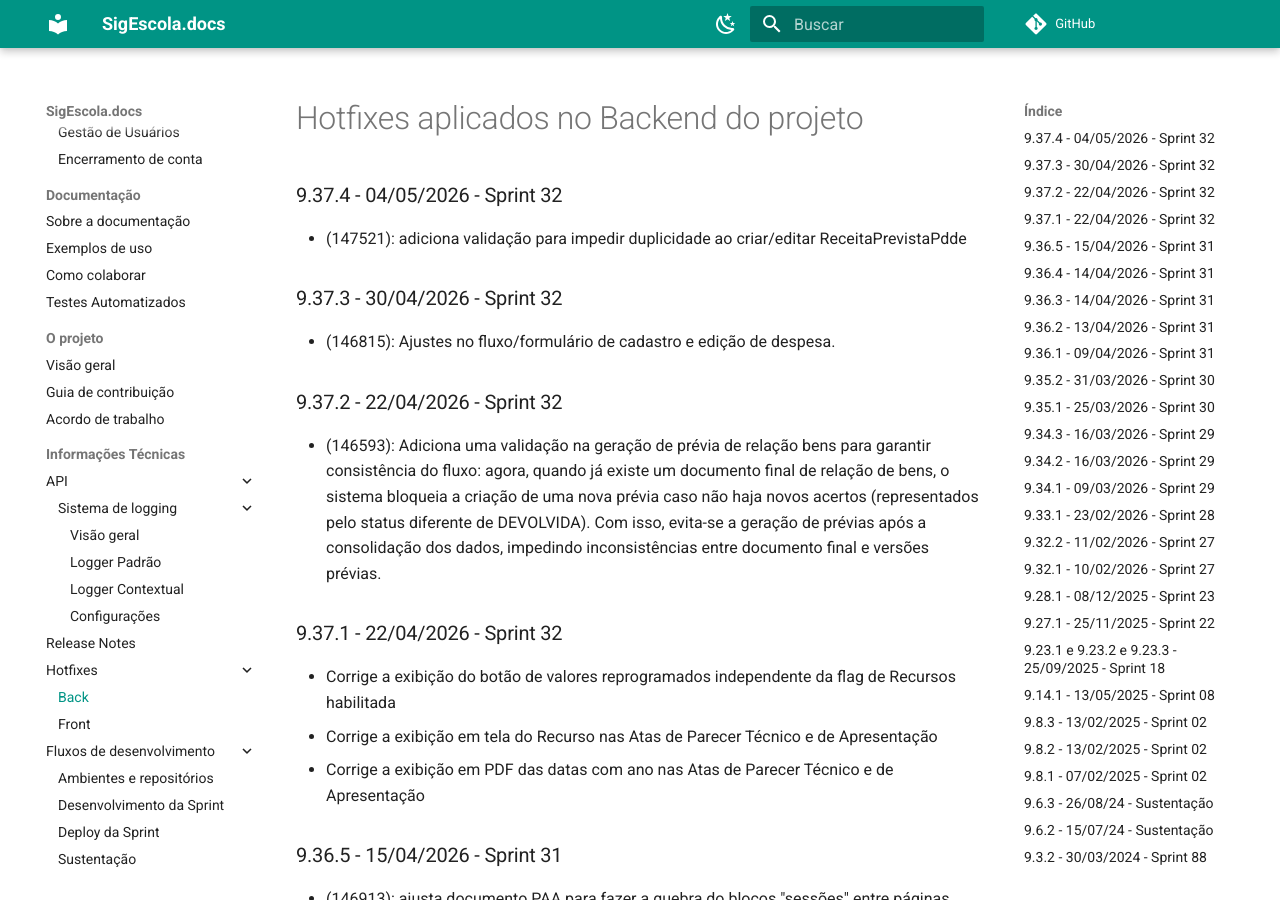
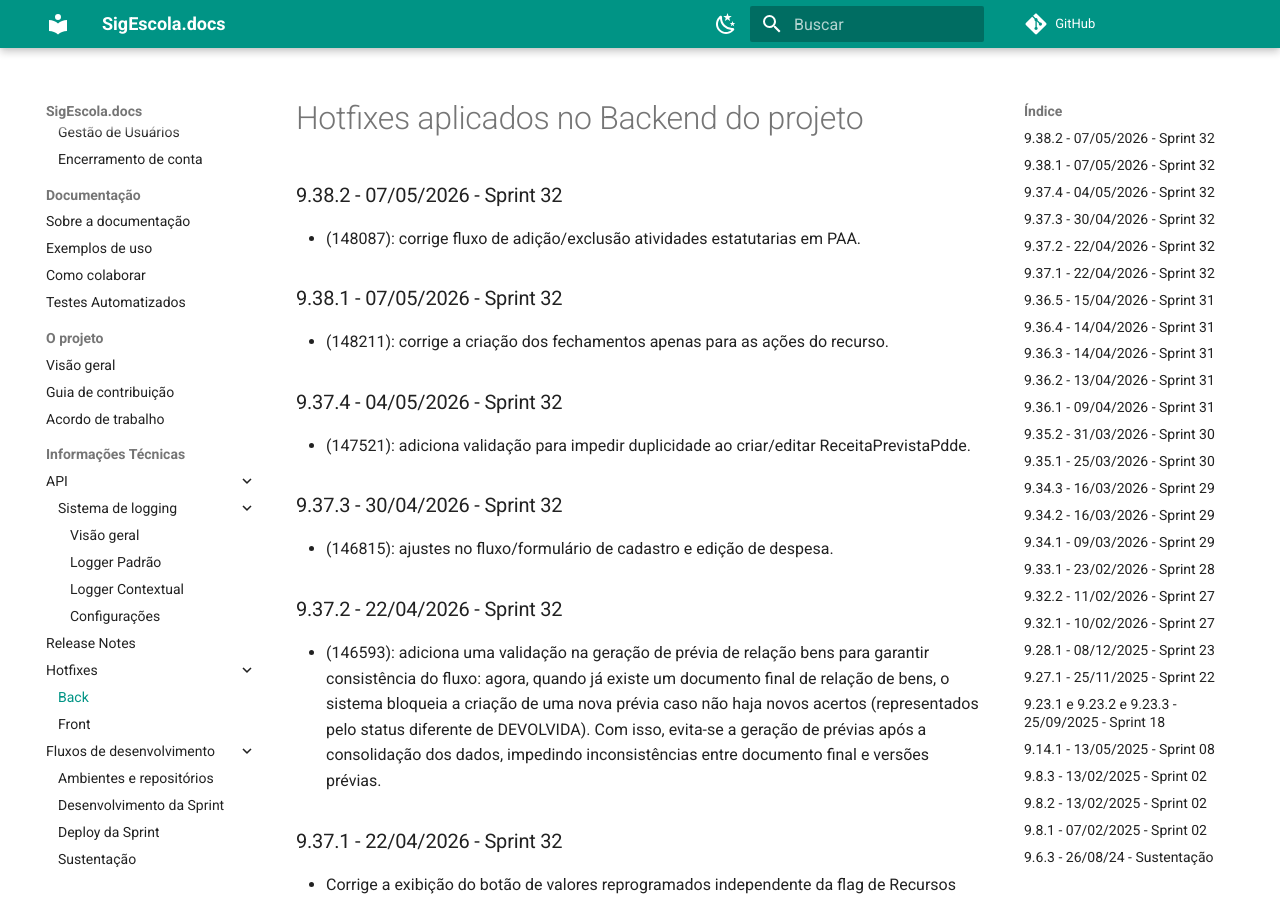
Before and after one commit to prefeiturasp/SME-PTRF-Docs, an MkDocs documentation site: the page built from docs/projeto/hotfixes_back.md, in a window 1280 px wide and 900 px high. Built offline with MkDocs 1.6.1 and Material for MkDocs 9.7.7, drawn with Linux system fonts in a browser that asks for light colours; comment, search, counter and statistics services are not loaded.

Commit message:
Fix typos and improve consistency in hotfixes log

```diff
--- a/docs/projeto/hotfixes_back.md
+++ b/docs/projeto/hotfixes_back.md
@@ -1,13 +1,19 @@
 # Hotfixes aplicados no Backend do projeto
 
+### 9.38.2 - 07/05/2026 - Sprint 32
+- (148087): corrige fluxo de adição/exclusão atividades estatutarias em PAA.
+
+### 9.38.1 - 07/05/2026 - Sprint 32
+- (148211): corrige a criação dos fechamentos apenas para as ações do recurso.
+
 ### 9.37.4 - 04/05/2026 - Sprint 32
-- (147521): adiciona validação para impedir duplicidade ao criar/editar ReceitaPrevistaPdde
+- (147521): adiciona validação para impedir duplicidade ao criar/editar ReceitaPrevistaPdde.
 
 ### 9.37.3 - 30/04/2026 - Sprint 32
-- (146815): Ajustes no fluxo/formulário de cadastro e edição de despesa.
+- (146815): ajustes no fluxo/formulário de cadastro e edição de despesa.
 
 ### 9.37.2 - 22/04/2026 - Sprint 32
-- (146593): Adiciona uma validação na geração de prévia de relação bens para garantir consistência do fluxo: agora, quando já existe um documento final de relação de bens, o sistema bloqueia a criação de uma nova prévia caso não haja novos acertos (representados pelo status diferente de DEVOLVIDA). Com isso, evita-se a geração de prévias após a consolidação dos dados, impedindo inconsistências entre documento final e versões prévias.
+- (146593): adiciona uma validação na geração de prévia de relação bens para garantir consistência do fluxo: agora, quando já existe um documento final de relação de bens, o sistema bloqueia a criação de uma nova prévia caso não haja novos acertos (representados pelo status diferente de DEVOLVIDA). Com isso, evita-se a geração de prévias após a consolidação dos dados, impedindo inconsistências entre documento final e versões prévias.
 
 ### 9.37.1 - 22/04/2026 - Sprint 32
 - Corrige a exibição do botão de valores reprogramados independente da flag de Recursos habilitada
```
